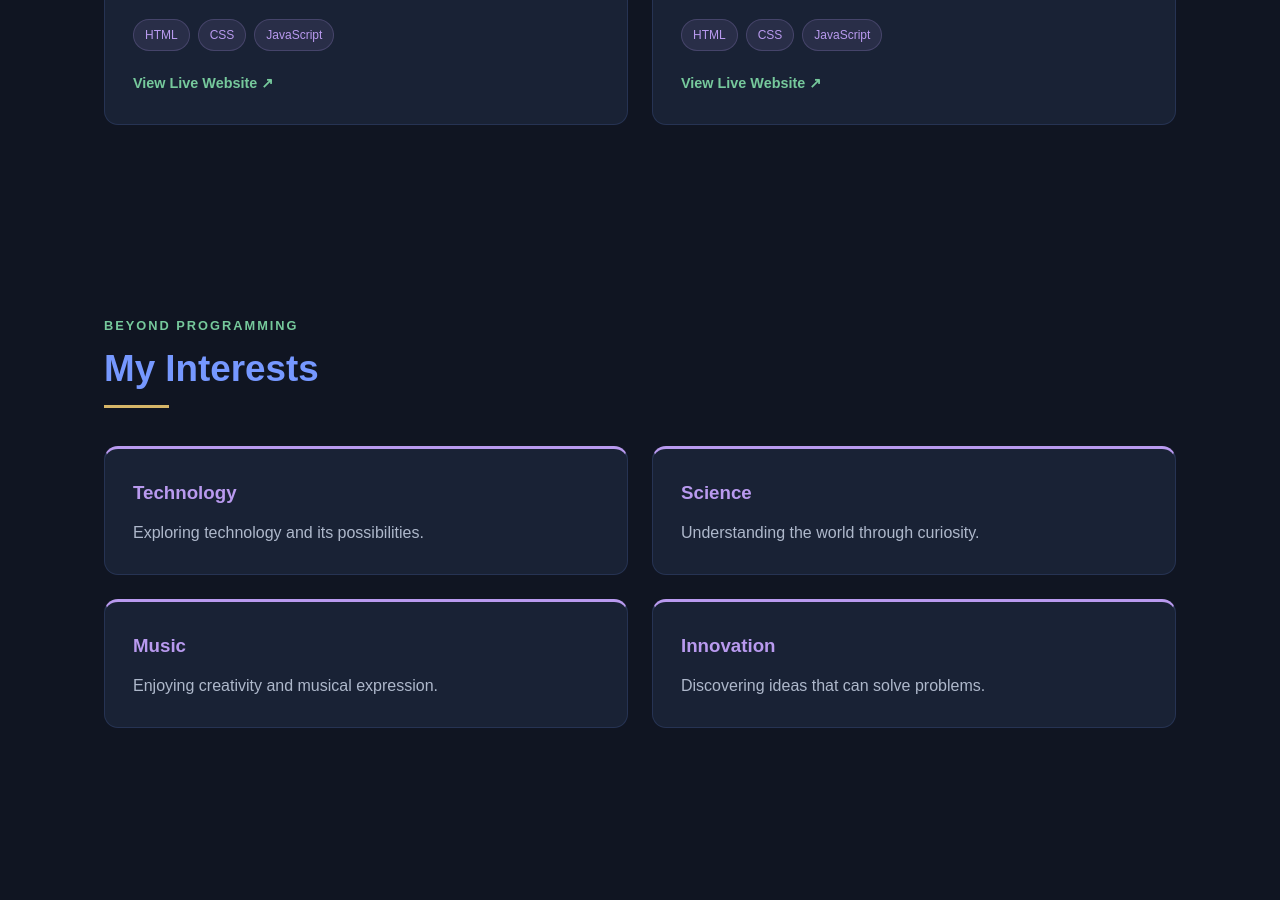
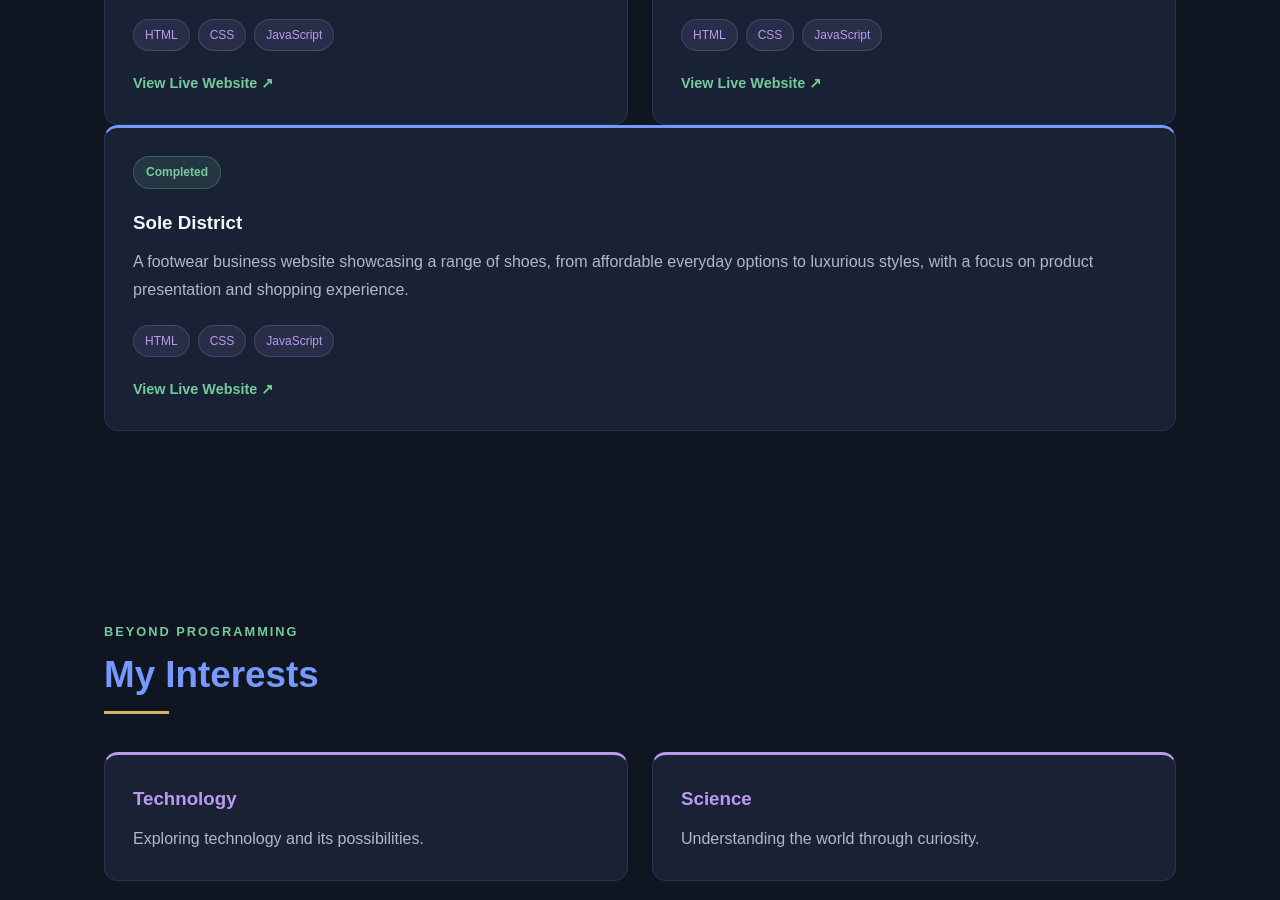
Before and after one commit to Iyinoluwa-art/stella-akinware-portfolio, a plain HTML site: page index.html in a window 1280 px wide. Shown: the part 4032-4932 px from the top of the page. Drawn offline with Linux system fonts and the light colour scheme.

Commit message:
Update index.html

```diff
--- a/index.html
+++ b/index.html
@@ -443,6 +443,49 @@
 
             </div>
 
+
+<!-- PROJECT 3: SOLE DISTRICT -->
+<article class="project-card">
+
+    <span class="project-status completed">
+        Completed
+    </span>
+
+    <h3>
+        <a
+            href="https://iyinoluwa-art.github.io/sole-district/"
+            target="_blank"
+            rel="noopener noreferrer"
+            class="project-link"
+        >
+            Sole District
+        </a>
+    </h3>
+
+    <p>
+        A footwear business website showcasing a range of shoes,
+        from affordable everyday options to luxurious styles,
+        with a focus on product presentation and shopping experience.
+    </p>
+
+    <div class="project-tags">
+        <span>HTML</span>
+        <span>CSS</span>
+        <span>JavaScript</span>
+    </div>
+
+    <a
+        href="https://iyinoluwa-art.github.io/sole-district/"
+        target="_blank"
+        rel="noopener noreferrer"
+        class="project-visit-link"
+    >
+        View Live Website ↗
+    </a>
+
+</article>
+
+
         </section>
 
 
```
